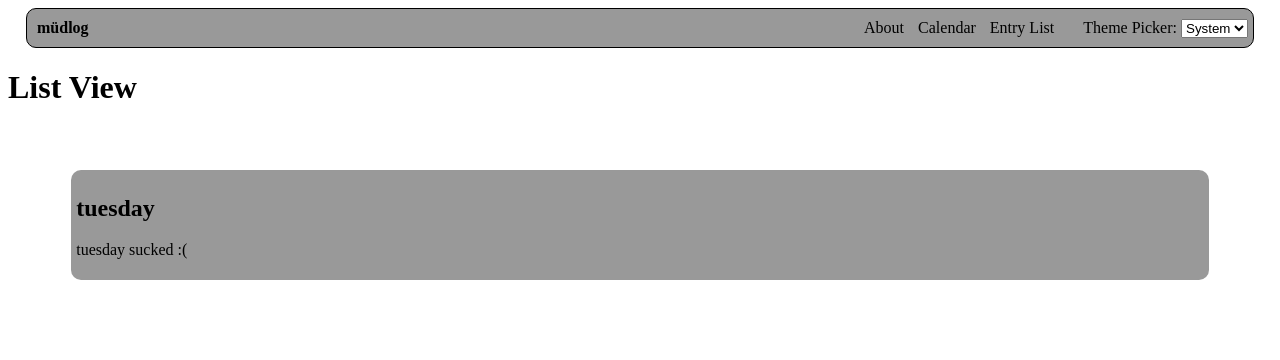
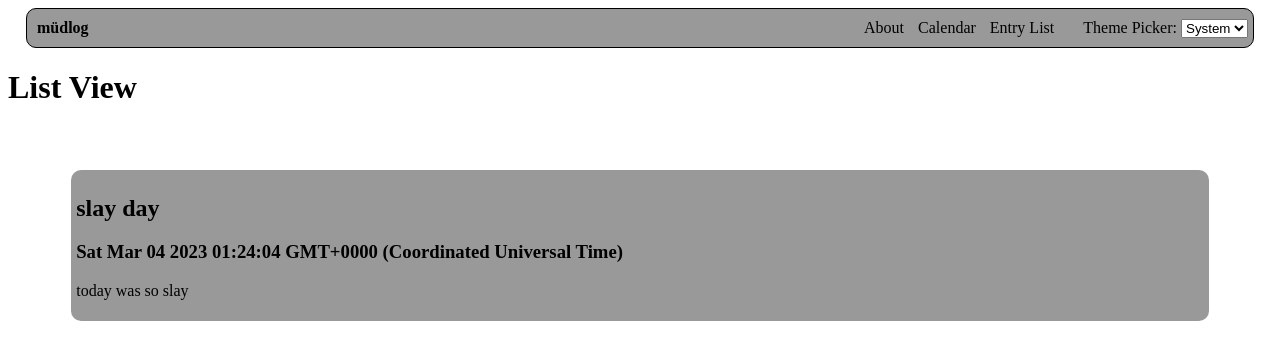
Before and after one commit to Herschenglime/mudlog, a SvelteKit app: page /list-view in a window 1280 px wide. Shown: the top 360 px of the page. Built offline with nearby package versions, Linux system fonts and the light colour scheme.

Commit message:
calendar date getting working

```diff
--- a/src/lib/stores.ts
+++ b/src/lib/stores.ts
@@ -4,4 +4,6 @@ const theme = writable('system')
 
 export { theme }
 
-export const dailyLogs = writable(new Map<string,string>())
+interface logEntry {title:string, body:string}
+
+export const dailyLogs = writable(new Map<Date,logEntry>())
--- a/src/routes/list-view/+page.svelte
+++ b/src/routes/list-view/+page.svelte
@@ -5,14 +5,15 @@
 
   const logs = $dailyLogs;
 
-  logs.set('tuesday', 'tuesday sucked :(');
+ logs.set(new Date(), {title: "slay day", body: "today was so slay"})
 </script>
 
 <h1>List View</h1>
 
 {#each [...logs] as [day, entry]}
   <Card>
-    <h2>{day}</h2>
-    <p>{entry}</p>
+    <h2>{entry.title}</h2>
+    <h3>{day}</h3>
+    <p>{entry.body}</p>
   </Card>
 {/each}
```
Also changed, not shown: src/routes/calendar-view/+page.svelte (+7 -1 lines).
